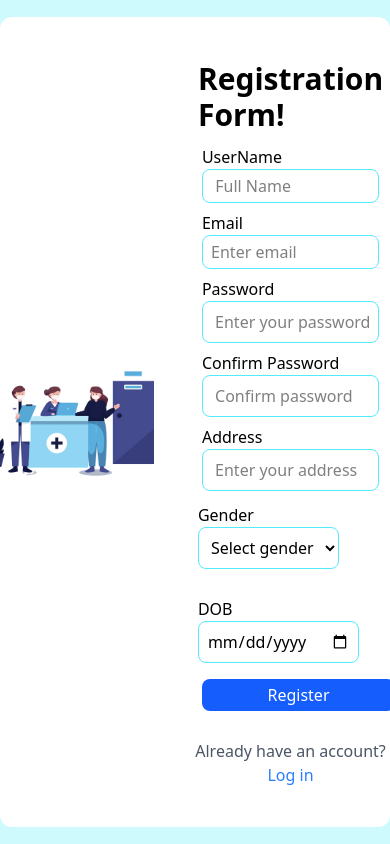
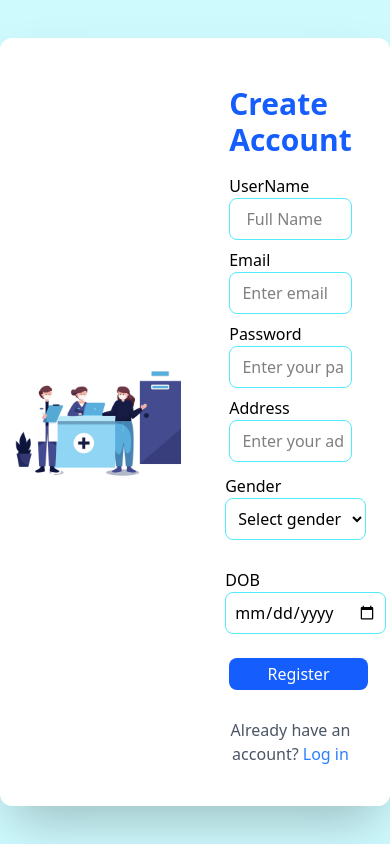
Before and after one commit to Arzudev122/H-System, a React (Vite) app: page /register in a window 390 px wide. Built offline with nearby package versions, Linux system fonts and the light colour scheme.

Commit message:
Updated login form styling

```diff
--- a/package.json
+++ b/package.json
@@ -14,6 +14,7 @@
     "axios": "^1.13.1",
     "js-cookie": "^3.0.5",
     "js-cookies": "^1.0.4",
+    "lucide-react": "^0.552.0",
     "react": "^19.1.1",
     "react-dom": "^19.1.1",
     "react-router-dom": "^7.9.4",
--- a/src/App.jsx
+++ b/src/App.jsx
@@ -6,6 +6,7 @@ import Register from './auth/register/register'
 // import { AuthContext } from './hooks/context/authcontext'
 import {BrowserRouter,Routes,Route} from "react-router-dom"
 import { AuthProvider } from './hooks/context/authcontext'
+import Sidebar from './component/shared/sidebar/sidebar'
 
 
 function App() {
@@ -21,6 +22,7 @@ function App() {
       <Route path="/" element={<Login/>} />
       <Route path="/login" element={<Login/>} />
       <Route path="/register" element={<Register/>} />
+      <Route path="/sidebar" element={<Sidebar/>} />
     </Routes>
     </BrowserRouter>
     </AuthProvider>
--- a/src/auth/register/register.jsx
+++ b/src/auth/register/register.jsx
@@ -52,13 +52,15 @@ const Register = () => {
 
     return (
         <div className='min-h-screen flex justify-center items-center bg-cyan-100'>
-            <div className='flex justify-center items-center p-1 bg-white w-full max-w-6xl md:flex-row rounded-xl'>
-                <img src="./src/assets/img/hospital-reception.png" className=' p-1 h-auto w-1/2 ' />
+            <div className='flex justify-center items-center p-1 bg-white w-full max-w-6xl md:flex-row rounded-xl shadow-2xl'>
+
+                  <img src="./src/assets/img/hospital-reception.png" className=' p-1 h-auto w-1/2 ' />
+
                 <form
                     onSubmit={handleSubmit}
                     className='bg-white p-5 m-4 '
                 >
-                    <h2 className='text-3xl font-bold flex justify-center items-center p-1'>Registration Form!</h2>
+                    <h2 className='text-3xl font-bold flex justify-center items-center text-blue-600 p-2'>Create Account</h2>
                     <div>
                         <div className='font-normal m-2'>
                             <label>UserName</label>
@@ -68,7 +70,7 @@ const Register = () => {
                                 placeholder="  Full Name"
                                 value={formData.userName}
                                 onChange={handleChange}
-                                className='w-full rounded-lg p-1 border border-cyan-300'
+                                className='w-full rounded-lg p-2 focus:outline-none border focus:border-2 focus:border-cyan-500 border-cyan-300'
                             />
                         </div>
 
@@ -80,7 +82,7 @@ const Register = () => {
                                 value={formData.email}
                                 placeholder=' Enter email'
                                 onChange={handleChange}
-                                className='w-full rounded-lg border border-cyan-300 p-1'
+                                className='w-full rounded-lg border border-cyan-300 focus:outline-none focus:border-2 focus:border-cyan-500 p-2'
                             />
                         </div>
 
@@ -92,11 +94,11 @@ const Register = () => {
                                 placeholder=' Enter your password'
                                 onChange={handleChange}
                                 value={formData.password}
-                                className='w-full rounded-lg border border-cyan-300 p-2'
+                                className='w-full rounded-lg border border-cyan-300 focus:outline-none focus:border-2 focus:border-cyan-500 p-2'
                             />
                         </div>
 
-                        <div className='font-normal m-2'>
+                        {/* <div className='font-normal m-2'>
                             <label>Confirm Password</label>
                             <input
                                 name="confirmPassword"
@@ -104,9 +106,9 @@ const Register = () => {
                                 value={formData.confirmPassword}
                                 placeholder=" Confirm password"
                                 onChange={handleChange}
-                                className='w-full rounded-lg border border-cyan-300 p-2'
+                                className='w-full rounded-lg border border-cyan-300 focus:outline-none focus:border-2 focus:border-cyan-500 p-1'
                             />
-                        </div>
+                        </div> */}
 
                         <div className='font-normal m-2'>
                             <label>Address</label>
@@ -116,7 +118,7 @@ const Register = () => {
                                 value={formData.address}
                                 placeholder=" Enter your address"
                                 onChange={handleChange}
-                                className='w-full rounded-lg border border-cyan-300 p-2'
+                                className='w-full rounded-lg border border-cyan-300 focus:outline-none focus:border-2 focus:border-cyan-500 p-2'
                             />
                         </div>
 
@@ -128,7 +130,7 @@ const Register = () => {
                                     type="radiobutton"
                                     value={formData.gender}
                                     onChange={handleChange}
-                                    className='rounded-lg border border-cyan-300 p-2'
+                                    className='rounded-lg border border-cyan-300 focus:border-2 focus:border-cyan-500 focus:ouline-none p-2'
                                 >
                                     <option value="">Select gender</option>
                                     <option value="Male">Male</option>
@@ -144,7 +146,7 @@ const Register = () => {
                                     type="date"
                                     value={formData.dateOfBirth}
                                     onChange={handleChange}
-                                    className='rounded-lg border border-cyan-300 p-2'
+                                    className='rounded-lg border border-cyan-300 focus:outline-none focus:border-2 focus:border-cyan-500 p-2 mb-2 '
                                 />
                             </div>
                         </div>
@@ -167,6 +169,8 @@ const Register = () => {
 
                     </div>
                 </form>
+
+
             </div>
 
         </div>
--- /dev/null
+++ b/src/component/shared/sidebar/sidebar.jsx
@@ -0,0 +1,29 @@
+import React from 'react'
+import { Home,LayoutDashboard } from "lucide-react"
+import {Link} from "react-router-dom"
+
+const Sidebar = () => {
+    return (
+        <>
+    <div className='flex flex-row items-start m-3 gap-4'>
+        <img
+          src="./src/assets/img/sidebar hospital logo.svg"
+          className='h-12 w-12'
+        />
+        <h2 className='font-bold text-xl'><span className='text-black'>Haven</span><span className='text-red-400'>Med</span></h2>
+    </div>
+
+    <div className='m-2 p-2'>
+        <p className='text-sm'>Main Menu</p>
+        <div className='flex flex-row gap-2'>
+        <LayoutDashboard/>
+        <span>Dashboard</span>
+        </div>
+
+
+    </div>
+    </>
+    )
+}
+
+export default Sidebar
```
Also changed, not shown: src/assets/img/sidebar hospital logo.svg (added), 1 other file (tests, documents, lock files or other folders).
